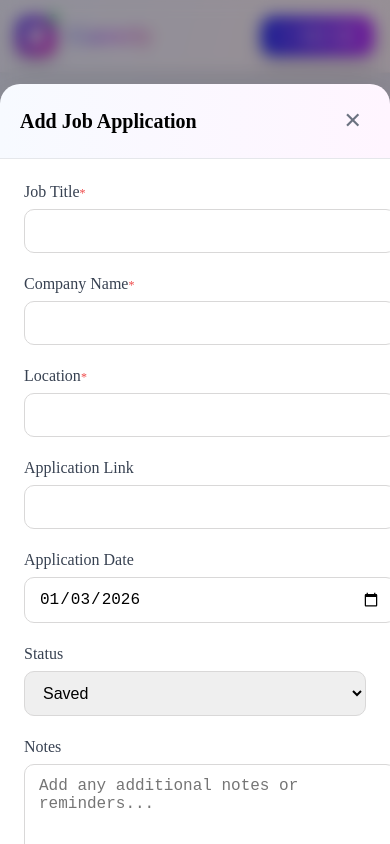
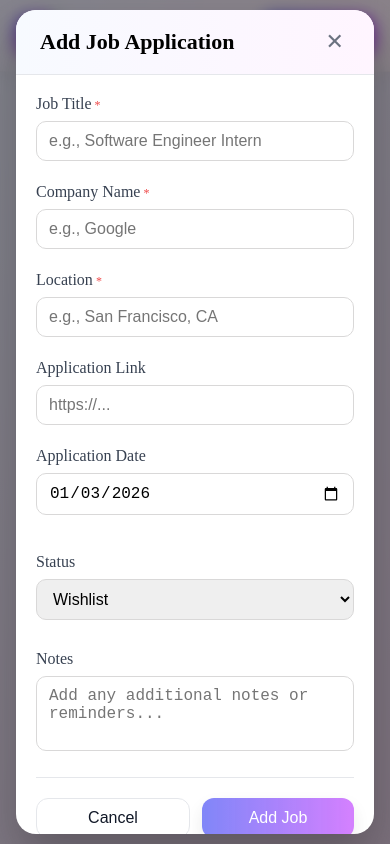
Before and after one commit to Shivadeep-Kathail/careerly-job-tracker, a React (Vite) app: page / in a window 390 px wide. Both pictures are taken after a click on the button "Add Your First Job". Built offline with nearby package versions, Linux system fonts and the light colour scheme.

Commit message:
feat(ui): finalize responsive layout and modal UX

```diff
--- a/src/components/board.jsx
+++ b/src/components/board.jsx
@@ -14,10 +14,7 @@ const Board = ({
   openModal,
   closeModal,
 }) => {
-  // Stores the job being edited; null means new job
   const [jobToEdit, setJobToEdit] = useState(null);
-
-  // Used to control mobile layout (< 850px)
   const isMobile = useIsMobile(850);
 
   const handleEditJob = (job) => {
@@ -30,15 +27,10 @@ const Board = ({
     setJobToEdit(null);
   };
 
-  // Updates only the status field for an existing job
   const updateJobStatus = (jobId, status) => {
     const job = jobs.find((j) => j.id === jobId);
     if (!job) return;
-
-    updateJob({
-      ...job,
-      status,
-    });
+    updateJob({ ...job, status });
   };
 
   return (
@@ -46,15 +38,7 @@ const Board = ({
       {jobs.length === 0 ? (
         <NoJobs onAddJob={openModal} />
       ) : (
-        <div
-          style={{
-            ...styles.board,
-            flexDirection: isMobile ? "column" : "row",
-            padding: isMobile ? "16px" : "24px",
-            maxWidth: "100%",
-            boxSizing: "border-box",
-          }}
-        >
+        <div style={isMobile ? mobileBoard : desktopBoard}>
           {COLUMNS.map((column) => (
             <Column
               key={column.id}
@@ -81,10 +65,23 @@ const Board = ({
 
 export default Board;
 
-const styles = {
-  board: {
-    display: "flex",
-    gap: "16px",
-    alignItems: "stretch",
-  },
+/* ================= STYLES ================= */
+
+const desktopBoard = {
+  display: "grid",
+  gridTemplateColumns: "repeat(5, 270px)",
+  gap: "20px",
+  padding: "24px",
+  justifyContent: "center",
+  alignItems: "flex-start",
+  maxWidth: "100%",
+  boxSizing: "border-box",
 };
+
+
+const mobileBoard = {
+  display: "flex",
+  flexDirection: "column",
+  gap: "16px",
+  padding: "16px",
+};
--- a/src/components/column.jsx
+++ b/src/components/column.jsx
@@ -2,10 +2,7 @@ import JobCard from "./jobCard";
 import useIsMobile from "../hooks/useIsMobile";
 
 const Column = ({ column, jobs, onEditJob, onDeleteJob, updateJobStatus }) => {
-  // Icon is provided by column config to keep this component generic
   const Icon = column.icon;
-
-  // Used to control mobile layout (< 850px)
   const isMobile = useIsMobile(850);
 
   return (
@@ -62,6 +59,8 @@ const styles = {
     display: "flex",
     flexDirection: "column",
     boxShadow: "0 8px 24px rgba(0,0,0,0.08)",
+    position: "relative",
+    overflow: "visible",
   },
 
   header: {
@@ -88,6 +87,7 @@ const styles = {
     display: "flex",
     flexDirection: "column",
     gap: "12px",
+    overflow: "visible",
   },
 
   empty: {
--- a/src/components/input.jsx
+++ b/src/components/input.jsx
@@ -10,17 +10,15 @@ const Input = ({
   as = "input",
   children,
 }) => {
-  // Used to control mobile input sizing (< 850px)
   const isMobile = useIsMobile(850);
 
   return (
-    <div style={{ marginBottom: "22px" }}>
+    <div style={wrapperStyle}>
       {label && (
         <label style={labelStyle}>
           {label}
-          {/* Indicates required fields without handling validation */}
           {required && (
-            <span style={{ color: "#ef4444", fontSize: "12px" }}>*</span>
+            <span style={{ color: "#ef4444", fontSize: "12px" }}> *</span>
           )}
         </label>
       )}
@@ -31,13 +29,13 @@ const Input = ({
           onChange={(e) => onChange(e.target.value)}
           placeholder={placeholder}
           required={required}
+          maxLength={50}
           style={{
             ...inputStyle,
-            height: "120px",
+            height: "75px",
             resize: "none",
             fontSize: isMobile ? "16px" : "14px",
           }}
-          maxLength={50}
         />
       ) : as === "select" ? (
         <select
@@ -69,6 +67,13 @@ const Input = ({
 
 export default Input;
 
+/* ================= STYLES ================= */
+
+const wrapperStyle = {
+  marginBottom: "22px",
+  paddingInline: "0px",
+};
+
 const labelStyle = {
   fontSize: "16px",
   fontWeight: 500,
@@ -79,8 +84,8 @@ const labelStyle = {
 
 const inputStyle = {
   width: "100%",
-  padding: "12px 14px",
+  padding: "10px 12px",
   borderRadius: "10px",
   border: "1px solid #d9d8d8",
-  outline: "none",
+  boxSizing: "border-box",
 };
--- a/src/components/jobCard.jsx
+++ b/src/components/jobCard.jsx
@@ -21,23 +21,22 @@ const STATUS_OPTIONS = [
 
 const JobCard = ({ job, column, onEdit, onDelete, onStatusChange }) => {
   const [hover, setHover] = useState(false);
-  const [open, setOpen] = useState(false);
+  const [desktopOpen, setDesktopOpen] = useState(false);
+  const [mobileOpen, setMobileOpen] = useState(false);
 
-  // Mobile breakpoint
   const isMobile = useIsMobile(850);
-
   const dropdownRef = useRef(null);
 
   const currentStatusLabel =
     STATUS_OPTIONS.find((s) => s.key === job.status)?.label || job.status;
 
-  // Close desktop dropdown on outside click
+  /* Close dropdown on outside click (desktop only) */
   useEffect(() => {
     if (isMobile) return;
 
     const handler = (e) => {
       if (dropdownRef.current && !dropdownRef.current.contains(e.target)) {
-        setOpen(false);
+        setDesktopOpen(false);
       }
     };
 
@@ -63,66 +62,65 @@ const JobCard = ({ job, column, onEdit, onDelete, onStatusChange }) => {
         onMouseEnter={() => !isMobile && setHover(true)}
         onMouseLeave={() => !isMobile && setHover(false)}
         style={{
-          ...styles.cardContainer,
-          ...(hover && !isMobile ? styles.cardHoverState : {}),
+          ...styles.card,
+          ...(hover && !isMobile ? styles.cardHover : {}),
         }}
       >
-        <div style={styles.cardHeader}>
+        {/* HEADER */}
+        <div style={styles.header}>
           <div>
-            <h3 style={styles.jobTitle}>{job.role}</h3>
-            <p style={styles.companyName}>{job.company}</p>
+            <h3 style={styles.role}>{job.role}</h3>
+            <p style={styles.company}>{job.company}</p>
           </div>
 
           {showActions && (
-            <div style={styles.actionIcons}>
-              <SquarePen
-                size={18}
-                style={styles.iconBase}
-                onClick={() => onEdit(job)}
-              />
-              <Trash2
-                size={18}
-                style={styles.iconBase}
-                onClick={handleDelete}
-              />
+            <div style={styles.actions}>
+              <SquarePen size={18} onClick={() => onEdit(job)} />
+              <Trash2 size={18} onClick={handleDelete} />
             </div>
           )}
         </div>
 
-        <div style={styles.jobDetails}>
-          <div style={styles.jobDetailRow}>
+        {/* DETAILS */}
+        <div style={styles.details}>
+          <div>
             <MapPin size={14} /> {job.location}
           </div>
-          <div style={styles.jobDetailRow}>
-            <Calendar size={14} /> Applied on{" "}
-            {formatAppliedDate(job.appliedDate)}
+          <div>
+            <Calendar size={14} /> {formatAppliedDate(job.appliedDate)}
           </div>
         </div>
 
-        <div style={styles.cardFooter}>
+        {/* FOOTER */}
+        <div style={styles.footer}>
+          {/* STATUS WRAPPER (IMPORTANT) */}
           <div ref={dropdownRef} style={styles.statusWrapper}>
             <div
-              onClick={() => setOpen(true)}
               style={{
-                ...styles.statusPill,
+                ...styles.status,
                 background: column.bg,
                 color: column.color,
               }}
+              onClick={() =>
+                isMobile
+                  ? setMobileOpen(true)
+                  : setDesktopOpen((v) => !v)
+              }
             >
               {currentStatusLabel}
               <ChevronDown size={14} />
             </div>
 
-            {/* DESKTOP dropdown */}
-            {open && !isMobile && (
-              <div style={styles.statusDropdown}>
+            {/* DESKTOP DROPDOWN */}
+            {desktopOpen && !isMobile && (
+              <div style={styles.dropdown}>
                 {STATUS_OPTIONS.map((s) => (
                   <div
                     key={s.key}
-                    style={styles.statusOption}
+                    style={styles.option}
                     onClick={() => {
                       onStatusChange(job.id, s.key);
-                      setOpen(false);
+                      setDesktopOpen(false);
                     }}
                   >
                     {job.status === s.key && "✓ "} {s.label}
@@ -134,24 +132,20 @@ const JobCard = ({ job, column, onEdit, onDelete, onStatusChange }) => {
 
           {job.link && (
             <a href={job.link} target="_blank" rel="noreferrer">
-              <ExternalLink size={18} style={styles.iconBase} />
+              <ExternalLink size={18} />
             </a>
           )}
         </div>
-
-        {job.notes?.trim() && (
-          <>
-            <div style={styles.notesDivider} />
-            <em style={styles.notesText}>{job.notes}</em>
-          </>
-        )}
       </div>
 
-      {/* MOBILE bottom sheet (PORTAL) */}
-      {open &&
+      {/* MOBILE BOTTOM SHEET */}
+      {mobileOpen &&
         isMobile &&
         createPortal(
-          <div style={styles.sheetOverlay} onClick={() => setOpen(false)}>
+          <div
+            style={styles.sheetOverlay}
+            onClick={() => setMobileOpen(false)}
+          >
             <div
               style={styles.sheet}
               onClick={(e) => e.stopPropagation()}
@@ -162,7 +156,7 @@ const JobCard = ({ job, column, onEdit, onDelete, onStatusChange }) => {
                   style={styles.sheetOption}
                   onClick={() => {
                     onStatusChange(job.id, s.key);
-                    setOpen(false);
+                    setMobileOpen(false);
                   }}
                 >
                   {s.label}
@@ -179,53 +173,38 @@ const JobCard = ({ job, column, onEdit, onDelete, onStatusChange }) => {
 
 export default JobCard;
 
-/* ================== STYLES ================== */
+/* ================= STYLES ================= */
 
 const styles = {
-  cardContainer: {
-    background: "#ffffff",
+  card: {
+    background: "#fff",
     borderRadius: "20px",
     padding: "20px",
     border: "1px solid #e5e7eb",
     boxShadow: "0 10px 24px rgba(0,0,0,0.08)",
-    transition: "all 0.25s cubic-bezier(0.4,0,0.2,1)",
+    transition: "0.25s",
     position: "relative",
+    zIndex: 1,
   },
 
-  cardHoverState: {
-    border: "1px solid #52b7ff",
+  cardHover: {
     transform: "translateY(-4px)",
     boxShadow: "0 18px 40px rgba(0,0,0,0.12)",
+    border:"1px solid rgba(155, 95, 215, 0.75)",
+    zIndex: 10,
   },
 
-  cardHeader: {
+  header: {
     display: "flex",
     justifyContent: "space-between",
   },
 
-  jobTitle: {
-    margin: 0,
-    fontSize: "22px",
-    fontWeight: 500,
-  },
+  role: { margin: 0, fontSize: "22px" },
+  company: { marginTop: "6px", color: "#374151" },
 
-  companyName: {
-    marginTop: "6px",
-    fontSize: "16px",
-    color: "#374151",
-  },
+  actions: { display: "flex", gap: "12px", cursor: "pointer" },
 
-  actionIcons: {
-    display: "flex",
-    gap: "12px",
-  },
-
-  iconBase: {
-    color: "#9ca3af",
-    cursor: "pointer",
-  },
-
-  jobDetails: {
+  details: {
     marginTop: "12px",
     fontSize: "14px",
     color: "#6b7280",
@@ -234,85 +213,66 @@ const styles = {
     gap: "8px",
   },
 
-  jobDetailRow: {
-    display: "flex",
-    gap: "8px",
-    alignItems: "center",
-  },
-
-  cardFooter: {
+  footer: {
     marginTop: "16px",
     display: "flex",
     justifyContent: "space-between",
     alignItems: "center",
   },
 
+  /* 🔥 CRITICAL */
   statusWrapper: {
     position: "relative",
+    zIndex: 20,
   },
 
-  statusPill: {
+  status: {
     padding: "8px 16px",
     borderRadius: "12px",
-    fontWeight: 550,
     cursor: "pointer",
     display: "flex",
+    gap: "6px",
     alignItems: "center",
-    gap: "6px",
   },
 
-  statusDropdown: {
+  dropdown: {
     position: "absolute",
     top: "44px",
     left: 0,
-    width: "160px",
+    minWidth: "160px",
     background: "#4b4b50",
-    borderRadius: "16px",
+    borderRadius: "12px",
     padding: "6px",
-    zIndex: 100,
+    color: "#fff",
+    zIndex: 30,
   },
 
-  statusOption: {
+  option: {
     padding: "8px 12px",
-    borderRadius: "10px",
     cursor: "pointer",
-    color: "#ffffff",
+    borderRadius: "8px",
   },
 
-  notesDivider: {
-    height: "1px",
-    background: "#e5e7eb",
-    margin: "16px 0",
-  },
-
-  notesText: {
-    fontSize: "14px",
-    color: "#6b7280",
-    lineHeight: 1.6,
-  },
-
-  /* ===== MOBILE SHEET ===== */
+  /* MOBILE SHEET */
 
   sheetOverlay: {
     position: "fixed",
     inset: 0,
     background: "rgba(0,0,0,0.4)",
-    zIndex: 3000,
     display: "flex",
     alignItems: "flex-end",
+    zIndex: 3000,
   },
 
   sheet: {
     width: "100%",
-    background: "#ffffff",
+    background: "#fff",
     borderRadius: "20px 20px 0 0",
     padding: "16px",
-    boxShadow: "0 -10px 30px rgba(0,0,0,0.25)",
   },
 
   sheetOption: {
     padding: "16px",
-    fontSize: "16px",
     borderBottom: "1px solid #e5e7eb",
     cursor: "pointer",
   },
--- a/src/components/jobModal.jsx
+++ b/src/components/jobModal.jsx
@@ -35,7 +35,8 @@ const JobModal = ({ isOpen, onClose, addJob, updateJob, jobToEdit }) => {
     }
   }, [jobToEdit, isOpen]);
 
-  const isFormValid = role.trim() && company.trim() && location.trim();
+  const isFormValid =
+    role.trim() && company.trim() && location.trim();
 
   const handleSubmit = (e) => {
     e.preventDefault();
@@ -57,32 +58,80 @@ const JobModal = ({ isOpen, onClose, addJob, updateJob, jobToEdit }) => {
     onClose();
   };
 
+  const isMobile = window.innerWidth < 640;
+
   return (
     <Modal isOpen={isOpen} onClose={onClose}>
+      {/* Header */}
       <div style={headerStyle}>
         <h2 style={titleStyle}>
           {jobToEdit ? "Edit Job Application" : "Add Job Application"}
         </h2>
-
         <button onClick={onClose} style={closeBtn}>✕</button>
       </div>
 
-      {/* 🔑 NO maxHeight / overflow here */}
+      {/* BODY (scroll + padding live here) */}
+      <div style={bodyStyle}>
         <form onSubmit={handleSubmit} style={formStyle}>
-        <Input label="Job Title" required value={role} onChange={setRole} />
-        <Input label="Company Name" required value={company} onChange={setCompany} />
-        <Input label="Location" required value={location} onChange={setLocation} />
-        <Input label="Application Link" type="url" value={link} onChange={setLink} />
+          <Input
+            label="Job Title"
+            required
+            value={role}
+            onChange={setRole}
+            placeholder="e.g., Software Engineer Intern"
+          />
 
-        <Input label="Application Date" type="date" value={date} onChange={setDate} />
+          <Input
+            label="Company Name"
+            required
+            value={company}
+            onChange={setCompany}
+            placeholder="e.g., Google"
+          />
 
-        <Input label="Status" as="select" value={status} onChange={setStatus}>
-          <option value="wishlist">Saved</option>
+          <Input
+            label="Location"
+            required
+            value={location}
+            onChange={setLocation}
+            placeholder="e.g., San Francisco, CA"
+          />
+
+          <Input
+            label="Application Link"
+            type="url"
+            value={link}
+            onChange={setLink}
+            placeholder="https://..."
+          />
+
+          {/* Date + Status */}
+          <div
+            style={{
+              ...rowStyle,
+              gridTemplateColumns: isMobile ? "1fr" : "1fr 1fr",
+            }}
+          >
+            <Input
+              label="Application Date"
+              type="date"
+              value={date}
+              onChange={setDate}
+            />
+
+            <Input
+              label="Status"
+              as="select"
+              value={status}
+              onChange={setStatus}
+            >
+              <option value="wishlist">Wishlist</option>
               <option value="applied">Applied</option>
               <option value="interview">Interview</option>
               <option value="offer">Offer</option>
               <option value="rejected">Rejected</option>
             </Input>
+          </div>
 
           <Input
             label="Notes"
@@ -92,35 +141,38 @@ const JobModal = ({ isOpen, onClose, addJob, updateJob, jobToEdit }) => {
             placeholder="Add any additional notes or reminders..."
           />
 
+          {/* Footer */}
           <div style={footerStyle}>
             <Button variant="secondary" onClick={onClose} style={{ flex: 1 }}>
               Cancel
             </Button>
+
             <Button type="submit" disabled={!isFormValid} style={{ flex: 1 }}>
               {jobToEdit ? "Save Changes" : "Add Job"}
             </Button>
           </div>
         </form>
+      </div>
     </Modal>
   );
 };
 
 export default JobModal;
 
-/* ===== styles ===== */
+/* ================= STYLES ================= */
 
 const headerStyle = {
   display: "flex",
   justifyContent: "space-between",
   alignItems: "center",
-  padding: "16px 20px",
-  background: "linear-gradient(90deg, #f7faff, #fff5ff)",
+  padding: "18px 24px",
+  background: "linear-gradient(90deg, #f7faff 0%, #fff5ff 100%)",
   borderBottom: "1px solid #e5e7eb",
 };
 
 const titleStyle = {
-  fontSize: "20px",
-  fontWeight: 550,
+  fontSize: "22px",
+  fontWeight: 600,
   margin: 0,
 };
 
@@ -130,11 +182,25 @@ const closeBtn = {
   fontSize: "22px",
   cursor: "pointer",
   color: "#6b7280",
-  padding: "8px",
+};
+
+/* 🔥 THIS FIXES BOTH ISSUES */
+const bodyStyle = {
+  padding: "20px",
+  maxHeight: "90vh",
+  overflowY: "auto",
+  boxSizing: "border-box",
 };
 
 const formStyle = {
-  padding: "24px",
+  display: "flex",
+  flexDirection: "column",
+};
+
+const rowStyle = {
+  display: "grid",
+  gap: "16px",
+  marginBottom: "8px",
 };
 
 const footerStyle = {
--- a/src/components/modal.jsx
+++ b/src/components/modal.jsx
@@ -1,83 +1,64 @@
 import { useEffect } from "react";
-import useIsMobile from "../hooks/useIsMobile";
 
 const Modal = ({ isOpen, onClose, children }) => {
-  // Used to control mobile layout (< 850px)
-  const isMobile = useIsMobile(850);
-
   useEffect(() => {
     if (!isOpen) return;
 
-    // Lock background scroll while modal is open
+    // Lock background scroll
     document.body.style.overflow = "hidden";
 
-    const handleEsc = (e) => {
-      if (e.key === "Escape") onClose();
+    // ESC key handler
+    const handleKeyDown = (e) => {
+      if (e.key === "Escape") {
+        onClose();
+      }
     };
 
-    window.addEventListener("keydown", handleEsc);
+    document.addEventListener("keydown", handleKeyDown);
 
     return () => {
       document.body.style.overflow = "auto";
-      window.removeEventListener("keydown", handleEsc);
+      document.removeEventListener("keydown", handleKeyDown);
     };
   }, [isOpen, onClose]);
 
   if (!isOpen) return null;
 
   return (
-    <div
-      style={{
-        ...styles.overlay,
-        alignItems: isMobile ? "flex-end" : "center",
-        padding: isMobile ? 0 : "16px", // 🔑 no padding on mobile
-      }}
-      onClick={onClose}
-    >
+    <div style={styles.overlay} onClick={onClose}>
       <div
-        style={{
-          ...styles.modal,
-          maxWidth: isMobile ? "100%" : "520px",
-          maxHeight: isMobile ? "90vh" : "none",
-          borderRadius: isMobile ? "20px 20px 0 0" : "20px",
-          overflowY: isMobile ? "auto" : "hidden", // 🔑 SINGLE scroll container
-          animation: isMobile ? "slideUp 0.25s ease" : "none",
-        }}
+        style={styles.modal}
         onClick={(e) => e.stopPropagation()}
       >
         {children}
       </div>
-
-      {isMobile && (
-        <style>
-          {`
-            @keyframes slideUp {
-              from { transform: translateY(100%); }
-              to { transform: translateY(0); }
-            }
-          `}
-        </style>
-      )}
     </div>
   );
 };
 
 export default Modal;
 
+/* ================= STYLES ================= */
+
 const styles = {
   overlay: {
     position: "fixed",
     inset: 0,
-    background: "rgba(0,0,0,0.4)",
+    background: "rgba(0,0,0,0.45)",
     backdropFilter: "blur(8px)",
     display: "flex",
     justifyContent: "center",
+    alignItems: "center",
+    padding: "16px",
     zIndex: 1000,
   },
 
   modal: {
     width: "100%",
-    background: "#ffffff",
+    maxWidth: "520px",
+    background: "#fff",
+    borderRadius: "20px",
+    overflow: "hidden",
     boxShadow: "0 25px 50px rgba(0,0,0,0.25)",
   },
 };
--- a/src/index.css
+++ b/src/index.css
@@ -0,0 +1,33 @@
+/* Reset */
+* {
+  box-sizing: border-box;
+}
+
+html,
+body {
+  margin: 0;
+  padding: 0;
+  min-height: 100%;
+  width: 100%;
+}
+
+/* Root wrapper must stretch */
+#root {
+  min-height: 100vh;
+  width: 100%;
+}
+
+/* Gradient background — ALWAYS fills screen + scroll */
+html {
+  background: linear-gradient(
+    135deg,
+    rgba(236, 238, 255, 0.94) 0%,
+    rgba(226, 205, 227, 0.89) 100%
+  );
+}
+
+/* Safety: prevent sideways scroll */
+body {
+  overflow-x: hidden;
+  background: transparent;
+}
```
Also changed, not shown: index.html (+14 -2 lines). Lines whose indentation alone changed are shown as unchanged.
